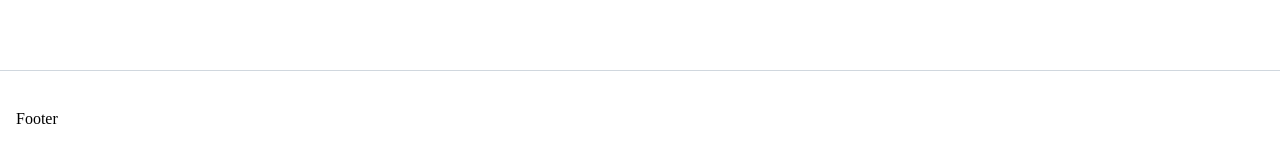
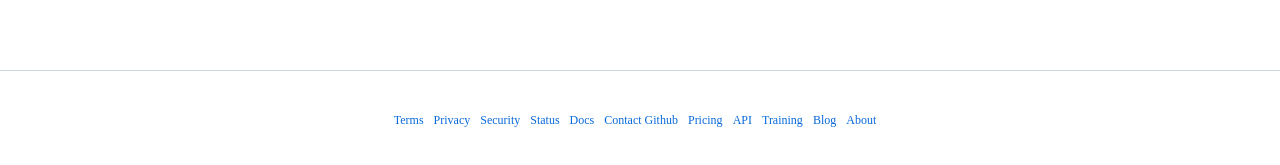
Before and after one commit to mulddang2/Github-Issues, a React (Vite) app: page / in a window 1280 px wide. Shown: the part 361-526 px from the top of the page. Built offline with nearby package versions, Linux system fonts and the light colour scheme.

Commit message:
Feat: add Footer component
map 돌릴 때는 key가 있어야한다..

```diff
--- a/src/App.jsx
+++ b/src/App.jsx
@@ -2,6 +2,7 @@
 import styles from './App.module.css';
 import Header from './Header';
 import ListContainer from './ListContainer';
+import Footer from './components/Footer';
 
 function App() {
   return (
@@ -9,7 +10,7 @@ function App() {
       <div className={styles.nav}>Nav</div>
       <Header />
       <ListContainer />
-      <div className={styles.footer}>Footer</div>
+      <Footer />
     </>
   );
 }
--- a/src/App.module.css
+++ b/src/App.module.css
@@ -9,9 +9,3 @@
   color: rgba(255, 255, 255, 0.7);
   align-items: center;
 }
-
-.footer {
-  margin-top: 40px;
-  padding: 40px 16px 8px;
-  border-top: 1px solid #d0d7de;
-}
--- a/src/ListContainer.jsx
+++ b/src/ListContainer.jsx
@@ -1,13 +1,9 @@
-import { useState, useEffect } from 'react';
+import { useState } from 'react';
 import styles from './ListContainer.module.css';
 import Button from './components/Button';
 
 export default function ListContainer() {
   const [inputValue, setInputValue] = useState('is:pr is:open');
-
-  useEffect(() => {
-    console.log({ inputValue });
-  }, [inputValue]);
 
   return (
     <div className={styles.listContainer}>
--- /dev/null
+++ b/src/components/Footer.jsx
@@ -0,0 +1,66 @@
+/* eslint-disable react/jsx-key */
+import styles from './Footer.module.css';
+
+const URL_PREFIX = 'https://docs.github.com/ko/site-policy';
+
+const footerItems = [
+  {
+    title: 'Terms',
+    link: `${URL_PREFIX}//github-terms/github-terms-of-service`,
+  },
+  {
+    title: 'Privacy',
+    link: `${URL_PREFIX}//github-terms/github-terms-of-service`,
+  },
+  {
+    title: 'Security',
+    link: 'https://github.com/security',
+  },
+  {
+    title: 'Status',
+    link: 'https://www.githubstatus.com/',
+  },
+
+  {
+    title: 'Docs',
+    link: 'https://docs.github.com/ko',
+  },
+  {
+    title: 'Contact Github',
+    link: 'https://support.github.com/?tags=dotcom-footer',
+  },
+  {
+    title: 'Pricing',
+    link: 'https://github.com/pricing',
+  },
+  {
+    title: 'API',
+    link: 'https://docs.github.com/ko',
+  },
+  {
+    title: 'Training',
+    link: 'https://github.com/services/',
+  },
+  {
+    title: 'Blog',
+    link: 'https://github.com/blog/',
+  },
+  {
+    title: 'About',
+    link: 'https://github.com/about',
+  },
+];
+
+export default function Footer() {
+  return (
+    <ul className={styles.footer}>
+      {footerItems.map(({ title, link }) => (
+        <li className={styles.item} key={title}>
+          <a className={styles.link} href={link}>
+            {title}
+          </a>
+        </li>
+      ))}
+    </ul>
+  );
+}
--- /dev/null
+++ b/src/components/Footer.module.css
@@ -0,0 +1,22 @@
+.footer {
+  display: flex;
+  margin-top: 40px;
+  padding: 40px 16px 8px;
+  border-top: 1px solid #d0d7de;
+  justify-content: center;
+}
+
+.item {
+  margin-right: 10px;
+
+}
+
+.link {
+  color: #0969da;
+  text-decoration: none;
+  font-size: 12px;
+}
+
+.link:hover {
+  text-decoration: underline;
+}
```
